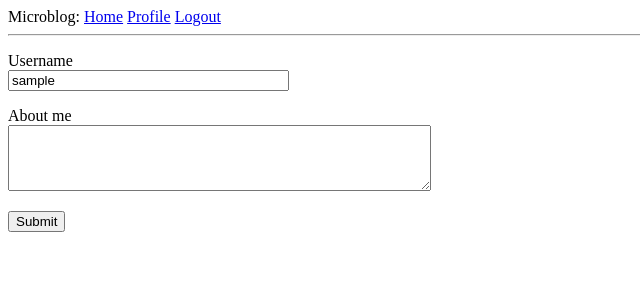
After one commit to rakkaalhazimi/Flask-Tutorial, a Flask app: page /edit_profile in a window 1280 px wide. The commit adds this page. Shown: the top 300 px of the page, without its empty margins (0-640 px from the left). Run offline with Flask 2, Linux system fonts and the light colour scheme; the visitor is signed in with stand-in values (Sample User, id 1); data comes from the database, SQL or seed files in the repository; both versions use the stored data as it was after the commit.

Commit message:
Part 6 Profile Page and Avatars

```diff
--- a/app/forms.py
+++ b/app/forms.py
@@ -1,6 +1,6 @@
 from flask_wtf import FlaskForm
-from wtforms import StringField, PasswordField, BooleanField, SubmitField
-from wtforms.validators import DataRequired, ValidationError, Email, EqualTo
+from wtforms import StringField, PasswordField, BooleanField, SubmitField, TextAreaField
+from wtforms.validators import DataRequired, ValidationError, Email, EqualTo, Length
 from app.models import User
 
 class LoginForm(FlaskForm):
@@ -30,4 +30,9 @@ class RegistrationForm(FlaskForm):
             raise ValidationError("Please use different email address.")
 
 
+class EditProfileForm(FlaskForm):
+    username = StringField("Username", validators=[DataRequired()])
+    about_me = TextAreaField("About me", validators=[Length(min=0, max=140)])
+    submit = SubmitField("Submit")
+
 # Create form flow: install flask-wtf
--- a/app/models.py
+++ b/app/models.py
@@ -2,6 +2,7 @@ from datetime import datetime
 from app import db, login
 from werkzeug.security import generate_password_hash, check_password_hash
 from flask_login import UserMixin
+from hashlib import md5
 
 class User(UserMixin, db.Model):
     id = db.Column(db.Integer, primary_key=True)
@@ -9,6 +10,8 @@ class User(UserMixin, db.Model):
     email = db.Column(db.String(120), index=True, unique=True)
     password_hash = db.Column(db.String(128))
     posts = db.relationship("Post", backref="author", lazy="dynamic")
+    about_me = db.Column(db.String(140))
+    last_seen = db.Column(db.DateTime, default=datetime.utcnow)
 
     def __repr__(self):
         return "<User {}>".format(self.username)
@@ -18,6 +21,11 @@ class User(UserMixin, db.Model):
 
     def check_password(self, password):
         return check_password_hash(self.password_hash, password)
+
+    def avatar(self, size):
+        digest = md5(self.email.lower().encode("utf-8")).hexdigest()
+        return "https://gravatar.com/avatar/{}?d=identicon&s={}".format(
+            digest, size)
 
 
 class Post(db.Model):
--- a/app/routes.py
+++ b/app/routes.py
@@ -1,9 +1,10 @@
 from flask import render_template, flash, redirect, url_for, request
-from app import app
-from app.forms import LoginForm, RegistrationForm
+from app import app, db
+from app.forms import LoginForm, RegistrationForm, EditProfileForm
 from flask_login import current_user, login_user, logout_user, login_required
 from app.models import User
 from werkzeug.urls import url_parse
+from datetime import datetime
 
 @app.route('/')
 @app.route('/index')
@@ -73,5 +74,41 @@ def logout():
     logout_user()
     return redirect(url_for("index"))
 
+
+@app.route("/user/<username>")
+@login_required
+def user(username):
+    user = User.query.filter_by(username=username).first_or_404()
+    posts = [
+        {"author": user, "body": "Test post#1"},
+        {"author": user, "body": "Test post#2"}
+    ]
+    return render_template("user.html", user=user, posts=posts)
+
+
+@app.before_request # executed before the view function
+def before_request():
+    if current_user.is_authenticated:
+        current_user.last_seen = datetime.utcnow()
+        db.session.commit()
+
+
+@app.route("/edit_profile", methods=["GET", "POST"])
+@login_required
+def edit_profile():
+    form = EditProfileForm()
+    if form.validate_on_submit():
+        current_user.username = form.username.data
+        current_user.about_me = form.about_me.data
+        db.session.commit()
+        flash("Your change has been saved")
+        return redirect(url_for("edit_profile"))
+    elif request.method == "GET":
+        form.username.data = current_user.username
+        form.about_me.data = current_user.about_me
+    return render_template("edit_profile.html", title="Edit Profile",
+                           form=form)
+
+
 # routes flow: add decorator @app.route(url) and
 #              create a func that return html string or render template
--- /dev/null
+++ b/app/templates/_post.html
@@ -0,0 +1,6 @@
+<table>
+    <tr valign="top">
+        <td><img src="{{ post.author.avatar(36) }}"/></td>
+        <td>{{ post.author.username }} says:<br/>{{ post.body }}</td>
+    </tr>
+</table>
--- a/app/templates/base.html
+++ b/app/templates/base.html
@@ -15,6 +15,7 @@
             {% if current_user.is_anonymous %}
             <a href="{{ url_for('login') }}">Login</a>
             {% else %}
+            <a href="{{ url_for('user', username=current_user.username) }}">Profile</a>
             <a href="{{ url_for('logout') }}">Logout</a>
             {% endif %}
         </div>
--- /dev/null
+++ b/app/templates/edit_profile.html
@@ -0,0 +1,22 @@
+{% extends "base.html" %}
+
+{% block content %}
+    <form action="" method="post">
+        {{ form.hidden_tag() }}
+        <p>
+            {{ form.username.label }}<br/>
+            {{ form.username(size=32) }}<br/>
+            {% for error in form.username.errors %}
+            <span style="color:red;">[{{ error }}]</span>
+            {% endfor %}
+        </p>
+        <p>
+            {{ form.about_me.label }}<br/>
+            {{ form.about_me(cols=50, rows=4) }}<br/>
+            {% for error in form.about_me.errors %}
+            <span style="color: red;">[{{ error }}]</span>
+            {% endfor %}
+        </p>
+        <p>{{ form.submit() }}</p>
+    </form>
+{% endblock %}
```
Also changed, not shown: app/templates/user.html (added, +21 -0 lines), migrations/versions/a3ea0acf7e7a_new_fields_in_user_model.py (added, +30 -0 lines), app.db.
